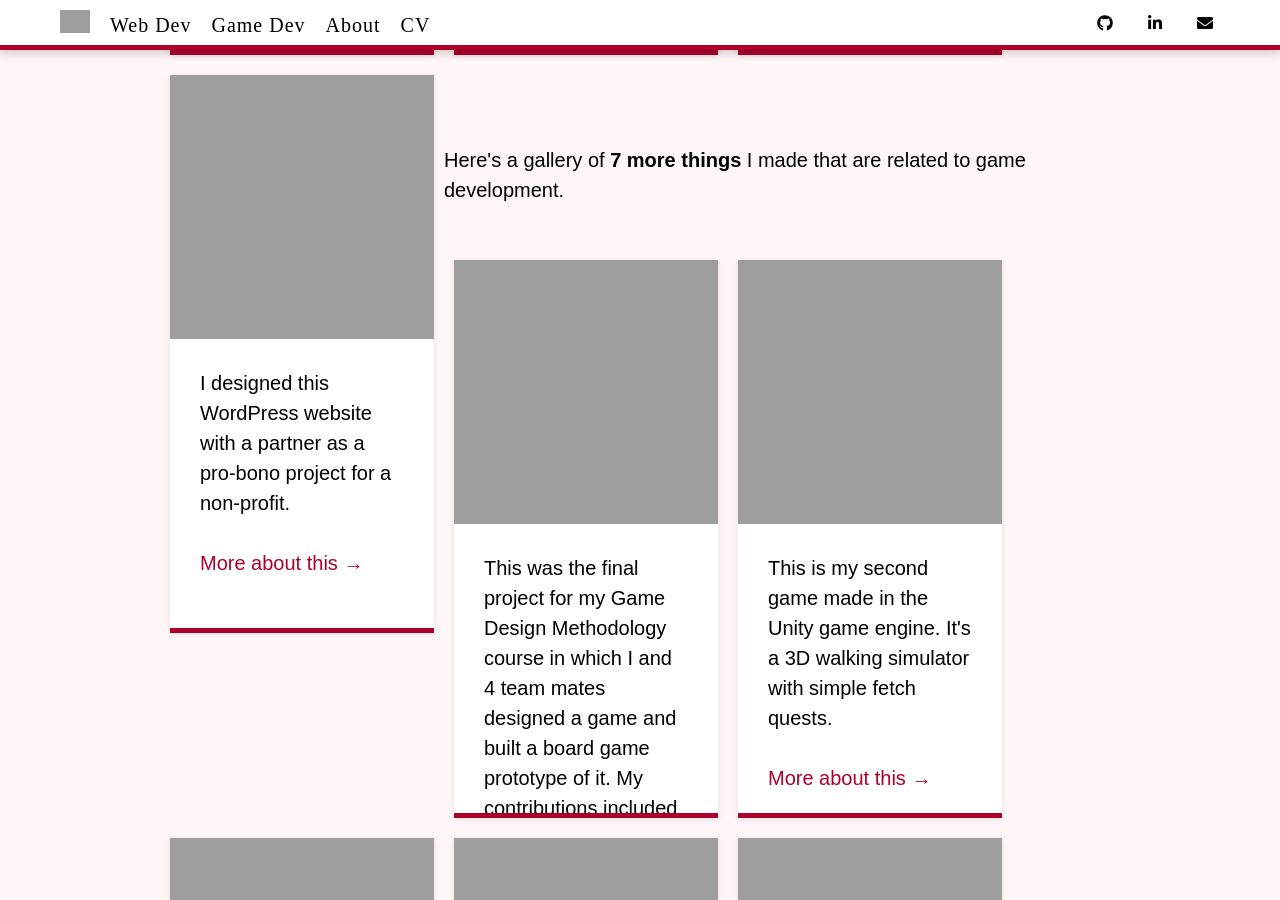
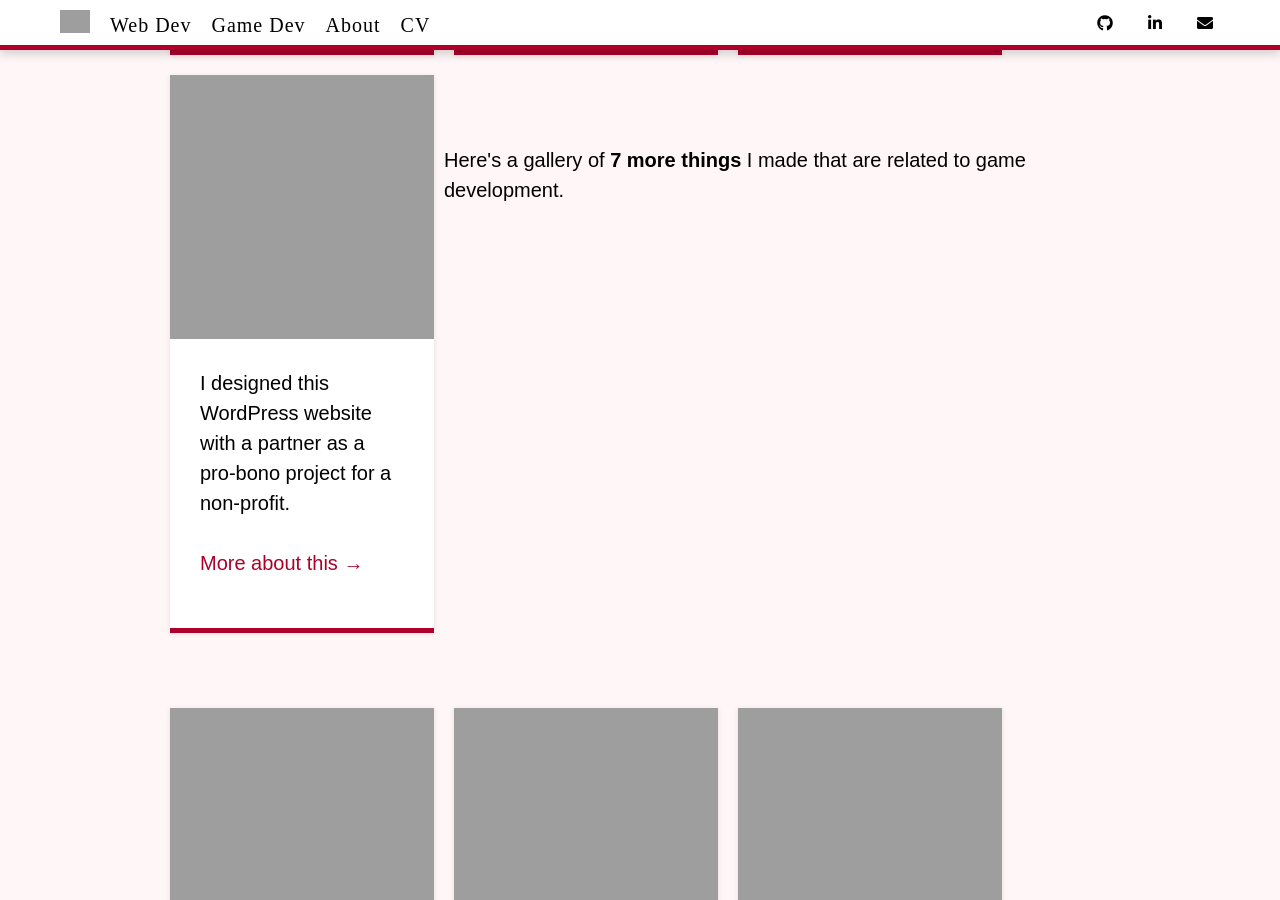
Before and after one commit to liz-lorena/mid-2019, a Jekyll site: the page built from index.html, in a window 1280 px wide and 900 px high, scrolled down 3261 px. Built offline with Jekyll 4.4.1, drawn with Linux system fonts in a browser that asks for light colours; nearby versions of some CDN libraries; the list of posts is cut into pages by our own code.

Commit message:
Update index.html

```diff
--- a/index.html
+++ b/index.html
@@ -75,7 +75,7 @@ title: Portfolio
 
         </span> more things</strong> I made that are related to game development.</p>
 
-<div id="work">
+<div id="work" style="float:left;">
 
     {% for post in site.posts %}
 
```
